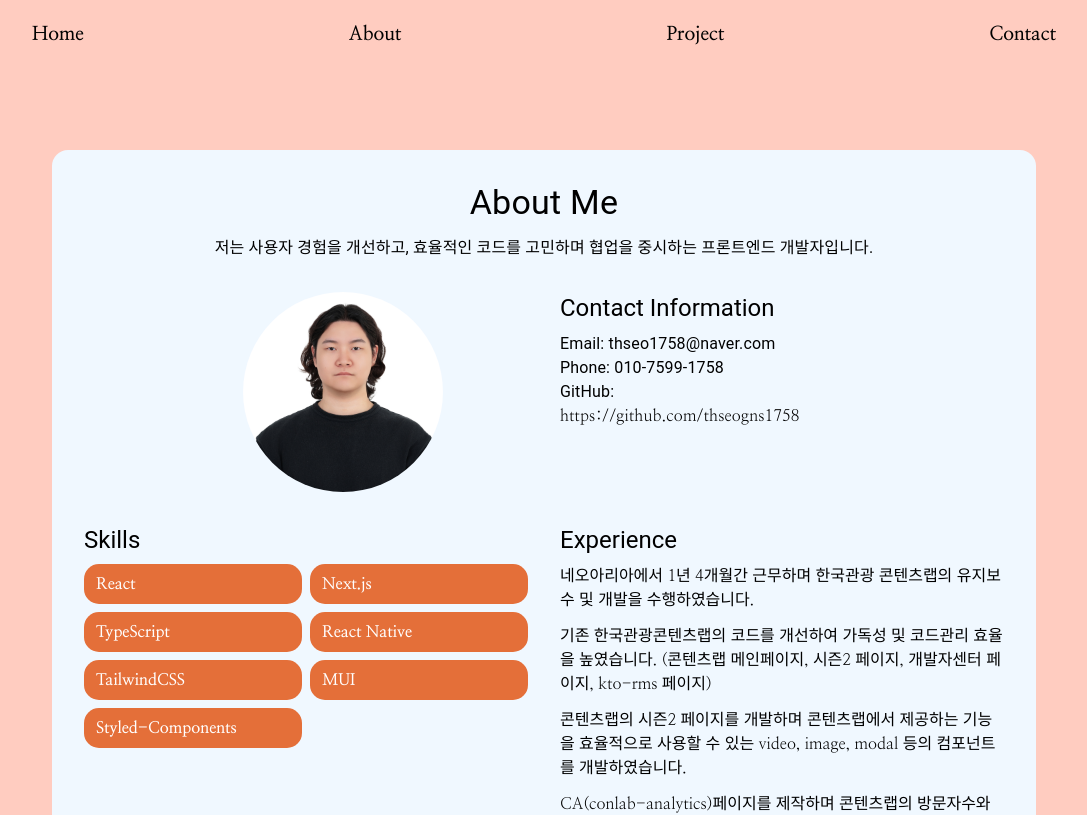
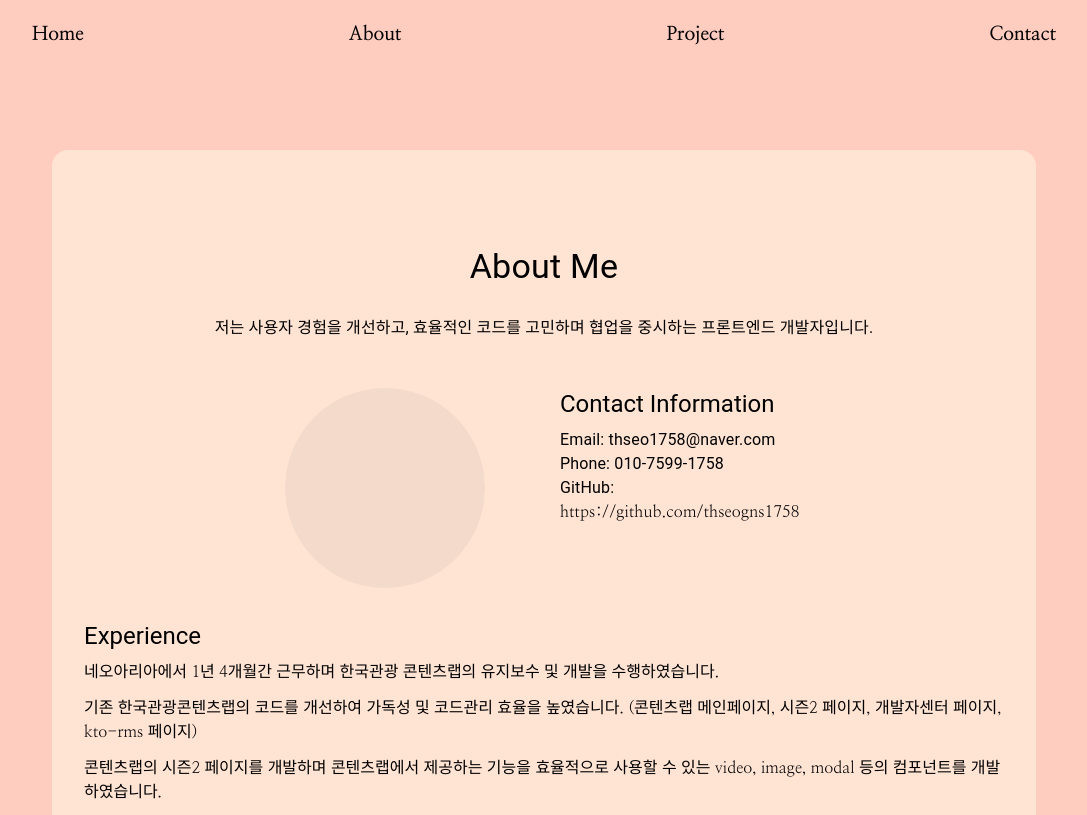
Before and after one commit to thseogns1758/2025-portfilio, a Next.js app: page /about in a window 1280 px wide. Shown: the top 815 px of the page, without its empty margins (96-1183 px from the left). Built offline with nearby package versions, Linux system fonts and the light colour scheme; a web font is replaced by a local one.

Commit message:
이미지 스켈레톤 및 어바웃 레이아웃 변경

```diff
--- a/src/app/[category]/content-components/About.tsx
+++ b/src/app/[category]/content-components/About.tsx
@@ -2,6 +2,7 @@ import React from "react";
 import Chip from "./components/Chip";
 import { Box, Typography } from "@mui/material";
 import Grid from "@mui/material/Grid";
+import ImageWithSkeleton from "./components/ImageWithComponent";
 import "./about.css";
 
 const About = () => {
@@ -32,24 +33,40 @@ const About = () => {
   ];
 
   return (
-    <Box sx={{ p: 4, backgroundColor: "#f0f8ff", borderRadius: "16px" }}>
-      <Typography variant="h4" align="center" gutterBottom>
+    <Box
+      sx={{
+        p: 4,
+        backgroundColor: "rgba(255, 228, 212, 1)",
+        borderRadius: "16px",
+      }}
+    >
+      <Typography variant="h4" align="center" gutterBottom pt={8} pb={2}>
         About Me
       </Typography>
 
-      <Typography paragraph align="center">
+      <Typography paragraph align="center" pb={2}>
         저는 사용자 경험을 개선하고, 효율적인 코드를 고민하며 협업을 중시하는
         프론트엔드 개발자입니다.
       </Typography>
 
       <Grid container spacing={4} justifyContent="center" sx={{ mt: 4 }}>
-        <Grid size={{ xs: 12, md: 4 }}>
+        <Grid className="flex justify-center" size={{ xs: 12, md: 4 }}>
           <Box className="about-image-container" sx={{ textAlign: "center" }}>
-            <img
+            <ImageWithSkeleton
               src="/profile.jpeg"
               alt="Profile"
-              className="rounded-full"
-              style={{ width: 220, height: 220 }}
+              width={250}
+              height={250}
+              fill={false}
+              skeletonVariant="circular"
+              containerStyle={{
+                margin: "0 auto",
+                borderRadius: "50%",
+                overflow: "hidden",
+              }}
+              style={{
+                borderRadius: "50%",
+              }}
             />
           </Box>
         </Grid>
@@ -73,19 +90,7 @@ const About = () => {
       </Grid>
 
       <Grid container spacing={4} sx={{ mt: 4 }}>
-        <Grid size={{ xs: 12, md: 6 }}>
-          <Typography variant="h5" gutterBottom>
-            Skills
-          </Typography>
-
-          <Box className="grid grid-cols-2 gap-2">
-            {techStack.map((tech) => (
-              <Chip key={tech}>{tech}</Chip>
-            ))}
-          </Box>
-        </Grid>
-
-        <Grid size={{ xs: 12, md: 6 }}>
+        <Grid size={{ xs: 12, md: 12 }}>
           <Typography variant="h5" gutterBottom>
             Experience
           </Typography>
@@ -98,6 +103,17 @@ const About = () => {
             ))}
           </ul>
         </Grid>
+        <Grid size={{ xs: 12, md: 12 }}>
+          <Typography variant="h5" gutterBottom>
+            Skills
+          </Typography>
+
+          <Box className="grid grid-cols-2 gap-2">
+            {techStack.map((tech) => (
+              <Chip key={tech}>{tech}</Chip>
+            ))}
+          </Box>
+        </Grid>
       </Grid>
     </Box>
   );
--- a/src/app/[category]/content-components/Project.tsx
+++ b/src/app/[category]/content-components/Project.tsx
@@ -9,7 +9,9 @@ import ProjectGrid from "./components/projectGrid";
 import { Box } from "@mui/material";
 import InsertLinkIcon from "@mui/icons-material/InsertLink";
 import "./project-style.css";
-import Image from "next/image";
+import ProjectSkeleton from "./components/projectSkeleton";
+import ImageWithSkeleton from "./components/ImageWithComponent";
+
 const Project = () => {
   const [selectedProject, setSelectedProject] =
     useState<ProjectItemType | null>(null);
@@ -25,7 +27,7 @@ const Project = () => {
     setOpenModal(false);
     setSelectedProject(null);
   };
-  console.log(selectedProject);
+
   return (
     <div>
       <ProjectGrid
@@ -38,6 +40,7 @@ const Project = () => {
       >
         {selectedProject && (
           <Box className="project-modal-item">
+            {/* 메인 이미지 */}
             <Box
               sx={{
                 position: "relative",
@@ -47,14 +50,17 @@ const Project = () => {
                 flex: 1,
               }}
             >
-              <Image
+              <ImageWithSkeleton
                 src={selectedProject.src}
                 alt={selectedProject.alt}
                 fill
-                objectFit="cover"
-                objectPosition="center"
+                containerStyle={{
+                  position: "initial",
+                }}
+                skeletonComponent={<ProjectSkeleton />}
               />
             </Box>
+
             <Box
               sx={{
                 flex: 1,
@@ -94,19 +100,23 @@ const Project = () => {
                   gitHub로 이동하기 <InsertLinkIcon />
                 </a>
               )}
+
+              {/* QR 코드 이미지 */}
               {selectedProject.qrUrl !== "" && (
-                <Image
+                <ImageWithSkeleton
                   src={selectedProject.qrUrl}
                   alt={selectedProject.alt}
                   width={200}
                   height={200}
-                  style={{
+                  containerStyle={{
                     margin: "auto",
                     marginTop: "20px",
+                    display: "flex",
+                    alignItems: "center",
+                    justifyContent: "center",
                   }}
-                  onError={() => {
-                    console.log("error");
-                  }}
+                  fill={false}
+                  onError={() => console.log("error")}
                 />
               )}
             </Box>
--- /dev/null
+++ b/src/app/[category]/content-components/components/ImageWithComponent.tsx
@@ -0,0 +1,98 @@
+import React, { useState } from "react";
+import { Box, Skeleton } from "@mui/material";
+import Image from "next/image";
+
+interface ImageWithSkeletonProps {
+  src: string;
+  alt: string;
+  width?: number;
+  height?: number;
+  fill?: boolean;
+  objectFit?: "cover" | "contain" | "fill" | "none" | "scale-down";
+  objectPosition?: string;
+  skeletonVariant?: "rectangular" | "circular" | "rounded" | "text";
+  skeletonComponent?: React.ReactNode;
+  style?: React.CSSProperties;
+  containerStyle?: React.CSSProperties;
+  className?: string;
+  onClick?: () => void;
+  onLoadComplete?: () => void;
+  onError?: () => void;
+}
+
+const ImageWithSkeleton: React.FC<ImageWithSkeletonProps> = ({
+  src,
+  alt,
+  fill = true,
+  width,
+  height,
+  objectFit = "cover",
+  objectPosition = "center",
+  skeletonVariant = "rectangular",
+  skeletonComponent,
+  style,
+  containerStyle = { width: "100%", height: "100%" },
+  className,
+  onClick,
+  onLoadComplete,
+  onError,
+}) => {
+  const [isLoading, setIsLoading] = useState(true);
+
+  const handleLoad = () => {
+    setIsLoading(false);
+    onLoadComplete?.();
+  };
+
+  const handleError = () => {
+    setIsLoading(false);
+    onError?.();
+  };
+
+  return (
+    <Box
+      sx={{
+        position: "relative",
+
+        ...containerStyle,
+      }}
+      className={className}
+      onClick={onClick}
+    >
+      {/* 커스텀 스켈레톤 또는 기본 스켈레톤 */}
+      {isLoading &&
+        (skeletonComponent || (
+          <Skeleton
+            variant={skeletonVariant}
+            width="100%"
+            height="100%"
+            sx={{
+              position: "absolute",
+              top: 0,
+              left: 0,
+              zIndex: 1,
+            }}
+          />
+        ))}
+
+      <Image
+        src={src}
+        alt={alt}
+        fill={fill}
+        width={width}
+        height={height}
+        style={{
+          objectFit,
+          objectPosition,
+          opacity: isLoading ? 0 : 1,
+          transition: "opacity 0.3s ease-in-out",
+          ...style,
+        }}
+        onLoadingComplete={handleLoad}
+        onError={handleError}
+      />
+    </Box>
+  );
+};
+
+export default ImageWithSkeleton;
--- a/src/app/[category]/content-components/components/projectGrid.tsx
+++ b/src/app/[category]/content-components/components/projectGrid.tsx
@@ -4,6 +4,7 @@ import Box from "@mui/material/Box";
 import Typography from "@mui/material/Typography";
 import Skeleton from "@mui/material/Skeleton";
 import ProjectSkeleton from "./projectSkeleton";
+import ImageWithSkeleton from "./ImageWithComponent";
 import { ProjectItemType, ProjectType } from "../../../type";
 
 const ProjectGrid = ({
@@ -43,16 +44,18 @@ const ProjectGrid = ({
                   key={project.id}
                   onClick={() => projectClickHandler(project)}
                 >
-                  <Box sx={{ position: "relative" }}>
-                    <img
+                  <Box
+                    sx={{
+                      position: "relative",
+                      width: "100%",
+                      height: "200px",
+                    }}
+                  >
+                    {/* ImageWithSkeleton 컴포넌트 사용 */}
+                    <ImageWithSkeleton
                       src={project.src}
                       alt={project.alt}
-                      style={{
-                        width: "100%",
-                        height: 200,
-                        objectFit: "cover",
-                        display: "block",
-                      }}
+                      skeletonComponent={<ProjectSkeleton />}
                     />
                     <Box
                       p={2}
--- a/src/app/[category]/content-components/components/projectSkeleton.tsx
+++ b/src/app/[category]/content-components/components/projectSkeleton.tsx
@@ -3,19 +3,21 @@ import { Box, Grid, Skeleton } from "@mui/material";
 
 const projectSkeleton = () => {
   return (
-    <Grid size={{ xs: 12, sm: 6, md: 4, lg: 4 }}>
-      <Box sx={{ position: "relative" }}>
-        <Skeleton variant="rounded" width="100%" height={200} />
-        <Box
-          p={2}
-          pb={3}
-          sx={{ position: "absolute", bottom: 0, width: "100%" }}
-        >
-          <Skeleton variant="text" width="80%" height={20} sx={{ mb: 1 }} />
-          <Skeleton variant="text" width="60%" height={16} />
-        </Box>
+    <Box
+      sx={{
+        position: "absolute",
+        top: 0,
+        left: 0,
+        width: "100%",
+        height: "100%",
+      }}
+    >
+      <Skeleton variant="rounded" width="100%" height="100%" />
+      <Box p={2} pb={3} sx={{ position: "absolute", bottom: 0, width: "100%" }}>
+        <Skeleton variant="text" width="80%" height={20} sx={{ mb: 1 }} />
+        <Skeleton variant="text" width="60%" height={16} />
       </Box>
-    </Grid>
+    </Box>
   );
 };
 
```
Also changed, not shown: 1 other file (tests, documents, lock files or other folders).
